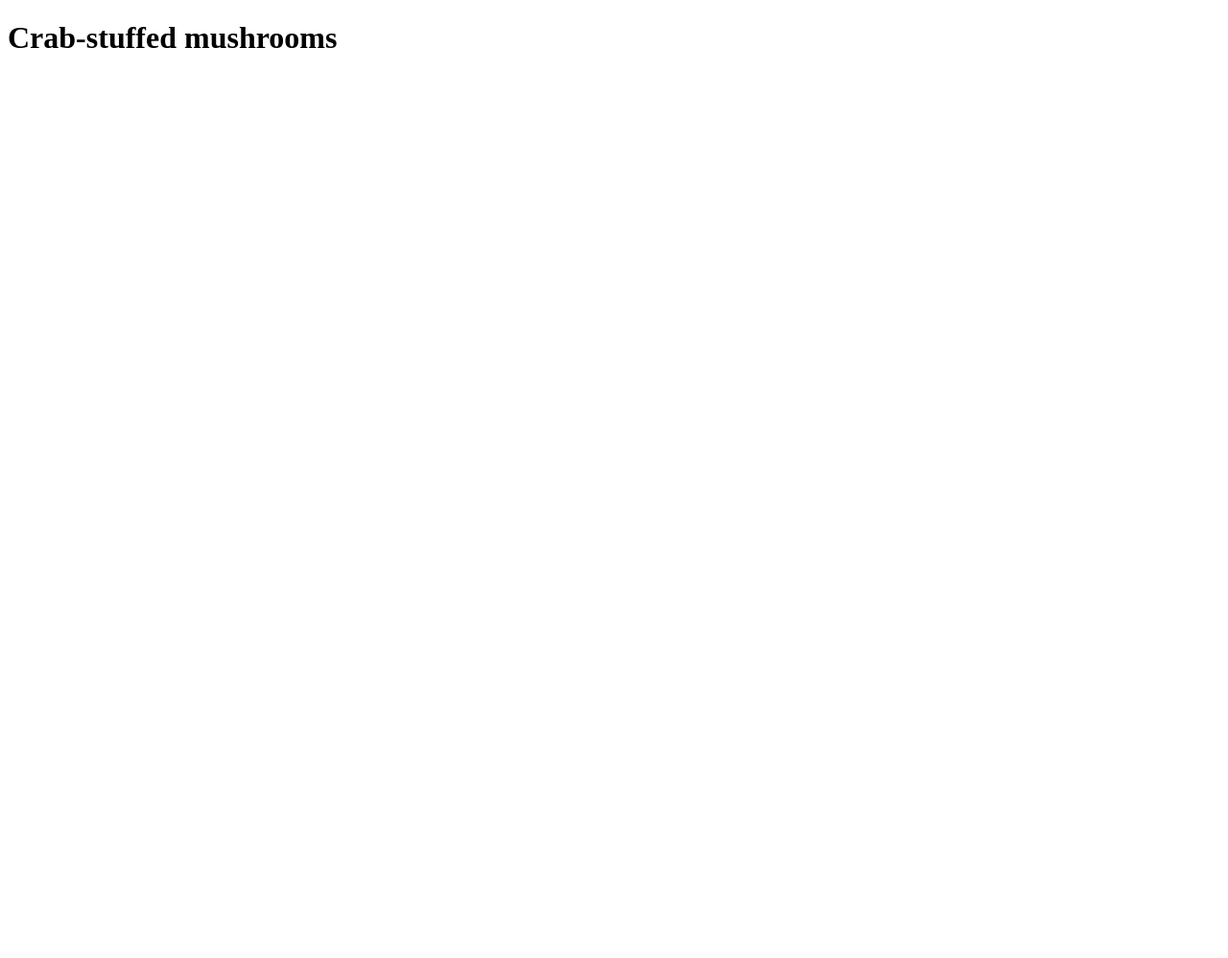
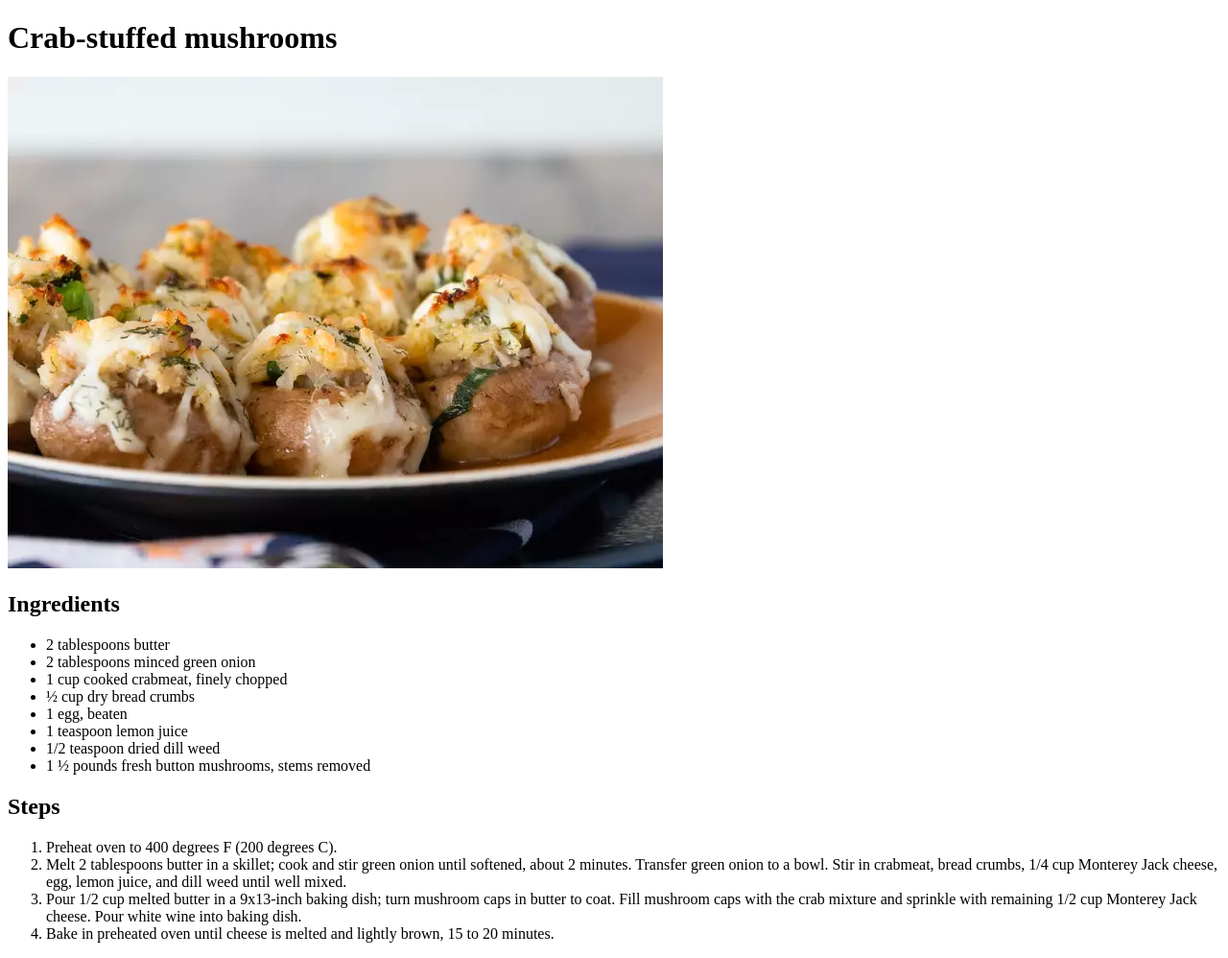
Before and after one commit to calvindso/odin-recipes, a plain HTML site: page recipes/crab-stuffed-mushrooms.html in a window 1280 px wide. Shown: the whole page at 96% size. Before the commit the page ends 800 px from the top, so only its background shows below. Drawn offline with Linux system fonts and the light colour scheme.

Commit message:
Create recipes: potato latkes and crab stuffed mushrooms

```diff
--- a/recipes/crab-stuffed-mushrooms.html
+++ b/recipes/crab-stuffed-mushrooms.html
@@ -7,5 +7,25 @@
 </head>
 <body>
     <h1>Crab-stuffed mushrooms</h1>
+    <img src="./images/crab-stuffed-mushrooms-image.webp">
+    <br>
+    <h2>Ingredients</h2>
+    <ul>
+        <li>2 tablespoons butter</li>
+        <li>2 tablespoons minced green onion</li>
+        <li>1 cup cooked crabmeat, finely chopped</li>
+        <li>½ cup dry bread crumbs</li>
+        <li>1 egg, beaten</li>
+        <li>1 teaspoon lemon juice</li>
+        <li>1/2 teaspoon dried dill weed</li>
+        <li>1 ½ pounds fresh button mushrooms, stems removed</li>
+    </ul>
+    <h2>Steps</h2>
+    <ol>
+        <li>Preheat oven to 400 degrees F (200 degrees C).</li>
+        <li>Melt 2 tablespoons butter in a skillet; cook and stir green onion until softened, about 2 minutes. Transfer green onion to a bowl. Stir in crabmeat, bread crumbs, 1/4 cup Monterey Jack cheese, egg, lemon juice, and dill weed until well mixed.</li>
+        <li>Pour 1/2 cup melted butter in a 9x13-inch baking dish; turn mushroom caps in butter to coat. Fill mushroom caps with the crab mixture and sprinkle with remaining 1/2 cup Monterey Jack cheese. Pour white wine into baking dish.</li>
+        <li>Bake in preheated oven until cheese is melted and lightly brown, 15 to 20 minutes.</li>
+    </ol>
 </body>
 </html>
```
Also changed, not shown: index.html (+2 -1 lines), recipes/potato-latkes.html (added, +30 -0 lines), recipes/images/crab-stuffed-mushrooms-image.webp (added), recipes/images/potato-latkes-image.webp (added).
